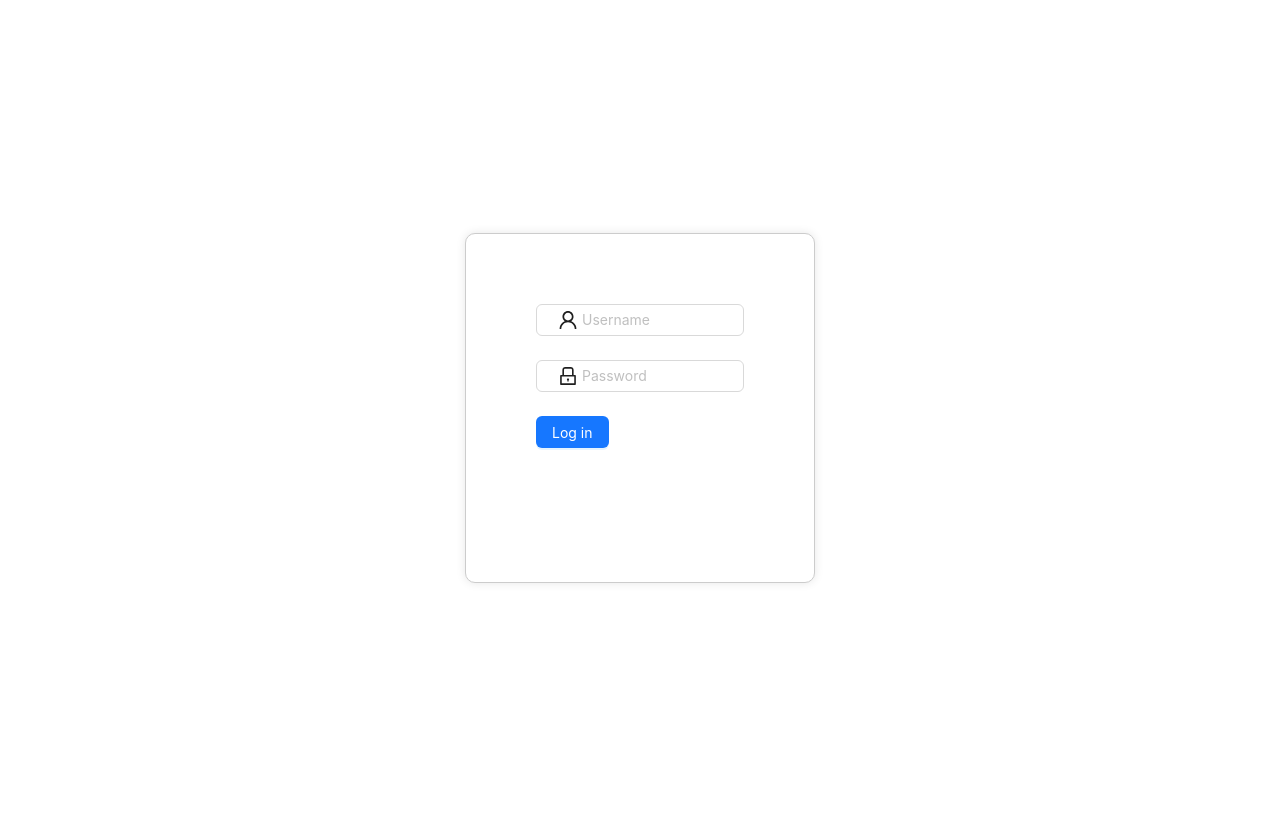
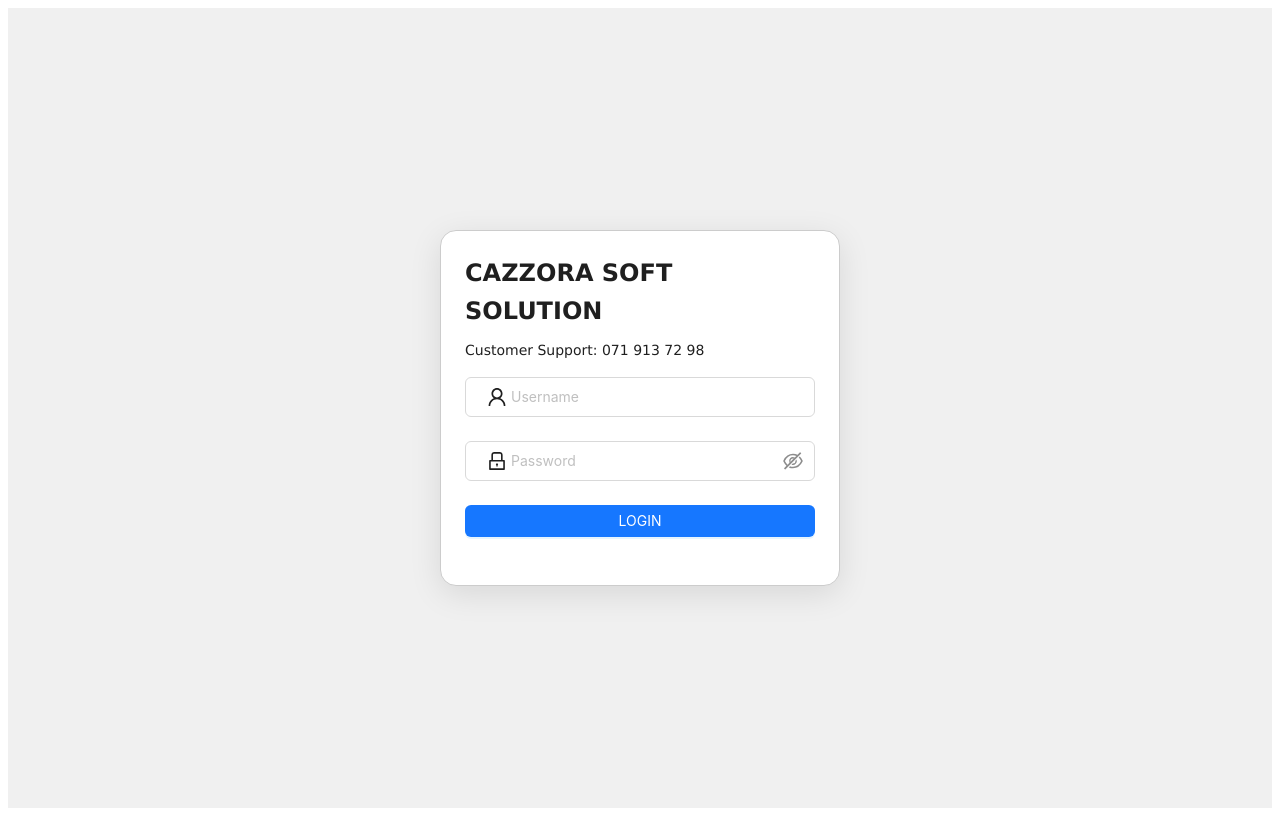
Before and after one commit to TharinduHarshana/Acconexfrontend, a React (Create React App) app: page /admin in a window 1280 px wide. Built offline with nearby package versions, Linux system fonts and the light colour scheme.

Commit message:
login interface styles

```diff
--- a/src/components/LoginComponents/Login.js
+++ b/src/components/LoginComponents/Login.js
@@ -1,7 +1,7 @@
 import React, { useState } from "react";
 import "./login.css"; // Corrected import statement
 import { LockOutlined, UserOutlined } from "@ant-design/icons";
-import { Button, Form, Input } from "antd";
+import { Button, Form, Input, Typography } from "antd";
 import { login } from "../../Utility/api/user.api";
 import { useNavigate } from "react-router-dom";
 
@@ -16,7 +16,7 @@ function Login() {
       console.log(res);
       if (res && res.data) {
         // Navigate to dashboard route upon successful login
-        navigate("/home");
+        navigate("/admin/home");
       }
     } catch (error) {
       if (error.response && error.response.status === 401) {
@@ -36,6 +36,9 @@ function Login() {
           remember: true,
         }}
       >
+        <Typography className="login-form-title">CAZZORA SOFT SOLUTION</Typography>
+        <Typography className="customer-support">Customer Support: 071 913 72 98</Typography>
+
         <Form.Item
           name="username"
           rules={[
@@ -45,9 +48,9 @@ function Login() {
             },
           ]}
         >
-          <Input
-            prefix={<UserOutlined className="site-form-item-icon" />}
-            placeholder="Username"
+          <Input className="userName"
+           prefix={<UserOutlined className="site-form-item-icon" />}
+          placeholder="Username"
             onChange={(e) =>
               e &&
               e.target &&
@@ -64,10 +67,11 @@ function Login() {
             },
           ]}
         >
-          <Input
+          <Input.Password
             prefix={<LockOutlined className="site-form-item-icon" />}
             type="password" // Modified this line to set the input type to "password"
             placeholder="Password"
+            className="password"
             onChange={(e) =>
               e &&
               e.target &&
@@ -83,7 +87,7 @@ function Login() {
             className="login-form-button"
             onClick={handleSubmit}
           >
-            Log in
+            LOGIN
           </Button>
         </Form.Item>
       </Form>
--- a/src/components/LoginComponents/login.css
+++ b/src/components/LoginComponents/login.css
@@ -1,16 +1,45 @@
-
 .login-container {
   display: flex;
   justify-content: center;
   align-items: center;
-    height: 100vh; /* Full height of the viewport */
+  height: 100vh;
+  background-color: #f0f0f0;
 }
+
 .login-form {
-    width: 350px;
-    height:350px;
-    padding: 70px;
+  width: 400px; /* Increased width */
+  padding: 24px;
   border: 1px solid #ccc;
-    border-radius: 10px;
+  border-radius: 16px;
   background-color: #fff;
-    box-shadow: 0 0 10px rgba(0, 0, 0, 0.1);
+  box-shadow: 0px 8px 32px rgba(0, 0, 0, 0.1);
 }
+
+.login-form-title {
+  text-align: center;
+  font-size: 24px;
+  font-weight: bold;
+  margin-bottom: 8px;
+  text-align: left;
+  font-family:'Lucida Sans', 'Lucida Sans Regular', 'Lucida Grande', 'Lucida Sans Unicode', Geneva, Verdana, sans-serif
+}
+
+.userName,
+.password {
+
+  width: 100%;
+  height: 40px;
+}
+.userName{
+  margin-top: 16px;
+}
+
+.login-form-button {
+  width: 100%;
+}
+
+.customer-support {
+  font-size: 14px;
+  text-align: left;
+  font-family:'Lucida Sans', 'Lucida Sans Regular', 'Lucida Grande', 'Lucida Sans Unicode', Geneva, Verdana, sans-serif
+}
```
Lines whose indentation alone changed are shown as unchanged.
